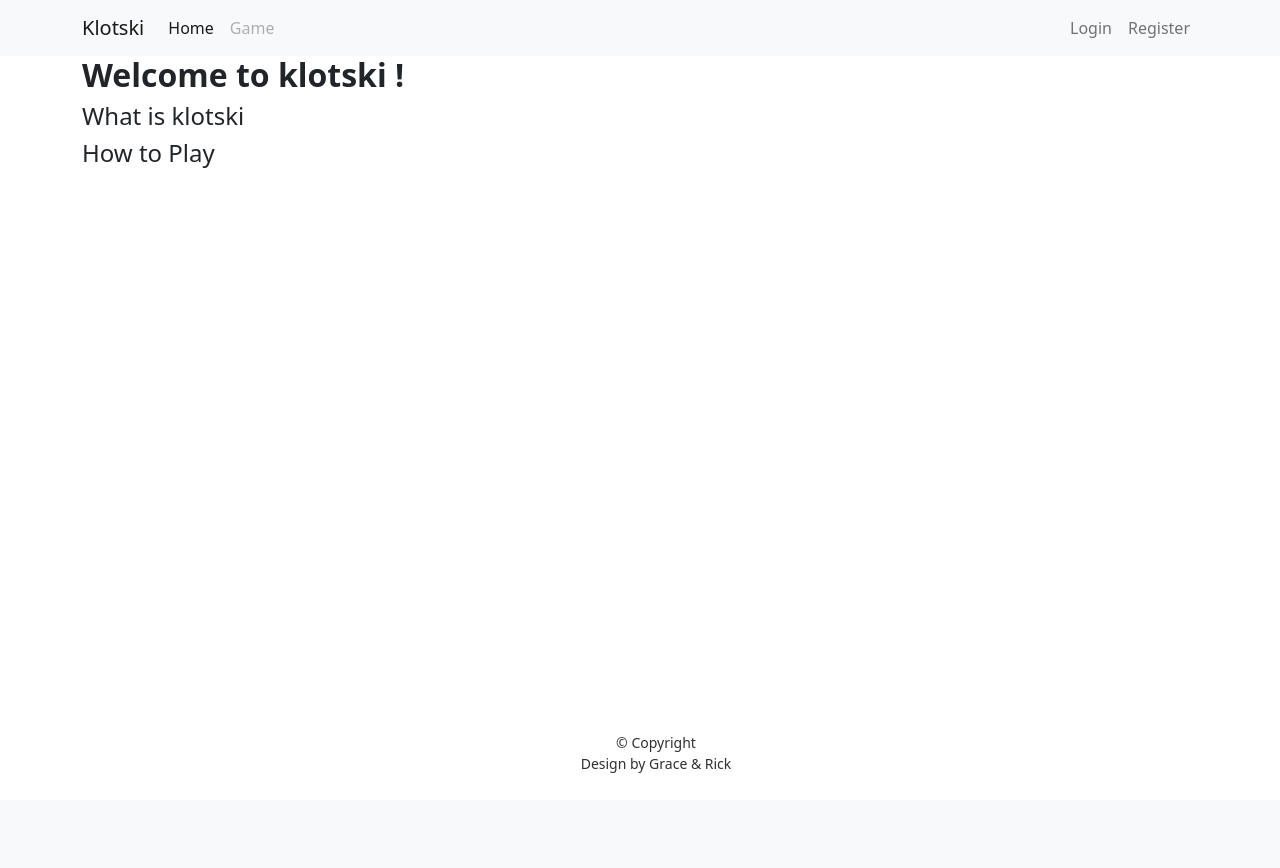
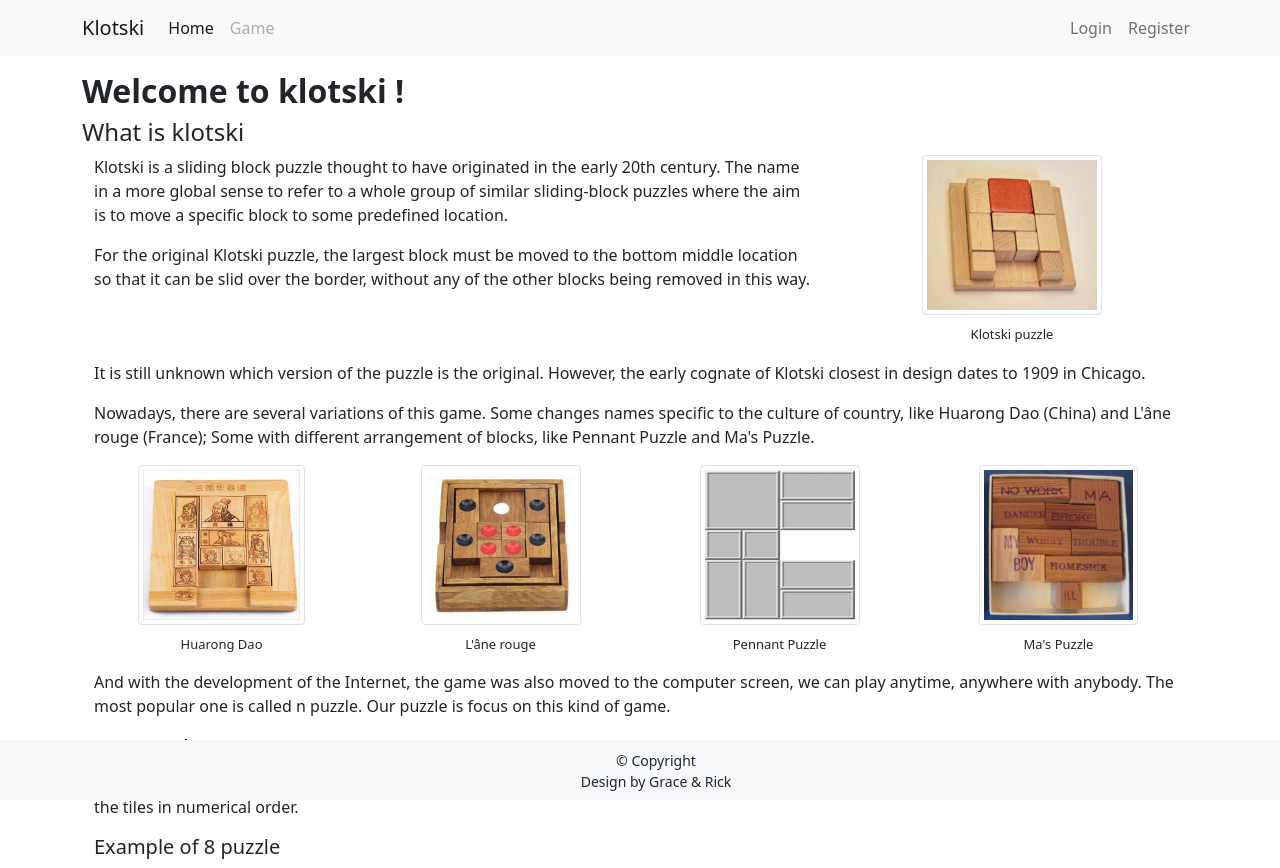
Before and after one commit to RickWangPerth/CITS5505-Project2, a Flask app: page / in a window 1280 px wide. Shown: the top 868 px of the page. Before the commit the page ends 773 px from the top, so only its background shows below. Run offline with Flask 2, Linux system fonts and the light colour scheme.

Commit message:
finish content and CSS for intro page

```diff
--- a/app/static/style.css
+++ b/app/static/style.css
@@ -15,11 +15,59 @@
 }
 
 footer {
-	padding-top: 20px;
-	margin-bottom: 10px;
-	color: #303030;
+	position: fixed;
+    padding: 10px 10px 0px 10px;
+    bottom: 0;
+    width: 100%;
+    height: 60px;
 	font-size: 14px;
 	text-align: center;
-	position: relative;
-	margin-right: 5%;
+
   }
+
+#puzzle1 {
+	max-width: 80%;
+	display: block;
+    margin-left: auto;
+    margin-right: auto;
+	height:10rem;
+}
+
+#puzzle2 {
+	/* max-width: 90%; */
+	height: 10rem;
+	display: block;
+    margin-left: auto;
+    margin-right: auto;
+}
+
+#puzzle3 {
+	max-width: 90%;
+	height: 10rem;
+	width: 10rem;
+	display: block;
+    margin-left: auto;
+    margin-right: auto;
+}
+
+.image-text {
+	margin-top: 10px;
+	text-align: center;
+	font-size: small;
+}
+
+
+
+a:visited {
+	color:dimgray;
+}
+
+
+
+#puzzle4 {
+	margin-top: 1rem;
+	height: 15rem;
+	display: block;
+    margin-left: auto;
+    margin-right: auto;
+}
--- a/app/templates/base.html
+++ b/app/templates/base.html
@@ -14,7 +14,11 @@
       href="https://cdn.jsdelivr.net/npm/bootstrap@5.1.3/dist/css/bootstrap.min.css"
       rel="stylesheet"
     />
-    <script src="https://cdn.jsdelivr.net/npm/bootstrap@5.1.3/dist/js/bootstrap.bundle.min.js" integrity="sha384-ka7Sk0Gln4gmtz2MlQnikT1wXgYsOg+OMhuP+IlRH9sENBO0LRn5q+8nbTov4+1p" crossorigin="anonymous"></script>
+    <script
+      src="https://cdn.jsdelivr.net/npm/bootstrap@5.1.3/dist/js/bootstrap.bundle.min.js"
+      integrity="sha384-ka7Sk0Gln4gmtz2MlQnikT1wXgYsOg+OMhuP+IlRH9sENBO0LRn5q+8nbTov4+1p"
+      crossorigin="anonymous"
+    ></script>
     <meta name="viewport" content="width=device-width, initial-scale=1" />
   </head>
 
@@ -75,7 +79,6 @@
               <a class="nav-link" href="{{ url_for('logout') }}"> Logout</a>
             </li>
             {% endif %}
-
           </ul>
         </div>
       </div>
@@ -83,14 +86,16 @@
 
     {% with messages = get_flashed_messages() %} {% if messages %} {% for
     message in messages %}
-    <div class="container alert" style="padding: 10px; width:fit-content;">{{message }}</div>
+    <div class="container alert" style="padding: 10px; width: fit-content">
+      {{message }}
+    </div>
     {% endfor %} {% endif %} {% endwith %}
 
     <div class="container" id="main">{% block content %} {% endblock %}</div>
 
     <!-- Footer -->
 
-    <footer class="container fixed-bottom">
+    <footer class="navbar-light bg-light">
       <div>
         <ul>
           © Copyright
--- a/app/templates/game.html
+++ b/app/templates/game.html
@@ -2,7 +2,7 @@
 
 {% block content %}
 
-<h1>Hi, {{ current_user.username }}!</h1>
+<h1 class="fs-2 fw-bolder" style="margin-top: 1rem;">Hi, {{ current_user.username }} !</h1>
 <link rel="stylesheet" href="{{ url_for('static', filename='game2.css') }}" />
 
 <div class="div3">
--- a/app/templates/index.html
+++ b/app/templates/index.html
@@ -1,15 +1,125 @@
-{% extends "base.html" %}
-
-{% block content %}
-
-{% if current_user.is_anonymous %}
-<h1 class="fs-2 fw-bolder">Welcome to klotski !</h1>
+{% extends "base.html" %} {% block content %} {% if current_user.is_anonymous %}
+<h1 class="fs-2 fw-bolder" style="margin-top: 1rem;">Welcome to klotski !</h1>
 {% else %}
-<h1>Hi, {{ current_user.username }}!</h1>
+<h1 class="fs-2 fw-bolder" style="margin-top: 1rem;">Hi, {{ current_user.username }} !</h1>
 {% endif %}
 
-<h2 class="fs-4">What is klotski </h2>
+<h2 class="fs-4">What is klotski</h2>
+
+<div class="container">
+  <div class="row">
+    <div class="col-sm-8">
+      <p>
+        Klotski is a sliding block puzzle thought to have originated in the
+        early 20th century. The name in a more global sense to refer to a whole
+        group of similar sliding-block puzzles where the aim is to move a
+        specific block to some predefined location.
+      </p>
+      <p>
+        For the original Klotski puzzle, the largest block must be moved to the
+        bottom middle location so that it can be slid over the border, without
+        any of the other blocks being removed in this way.
+      </p>
+    </div>
+
+    <div class="col-sm-4">
+      <img
+        id="puzzle1"
+        class="img-thumbnail"
+        src="{{ url_for('static',filename='./images/puzzle1.jpeg') }}"
+        alt="Klotski puzzle"
+      />
+      <p class="image-text">Klotski puzzle</p>
+    </div>
+  </div>
+</div>
+
+<div class="container">
+  <div>
+    <p>
+      It is still unknown which version of the puzzle is the original. However,
+      the early cognate of Klotski closest in design dates to 1909 in Chicago.
+    </p>
+    <p>
+      Nowadays, there are several variations of this game. Some changes names
+      specific to the culture of country, like Huarong Dao (China) and L'âne
+      rouge (France); Some with different arrangement of blocks, like Pennant
+      Puzzle and Ma's Puzzle.
+    </p>
+  </div>
+  <div class="row">
+    <div class="col-sm-3">
+      <img
+        id="puzzle2"
+        class="img-thumbnail"
+        src="{{ url_for('static',filename='./images/puzzle2.jpeg') }}"
+        alt="Huarong Dao"
+      />
+      <p class="image-text">Huarong Dao</p>
+    </div>
+    <div class="col-sm-3">
+      <img
+        id="puzzle2"
+        class="img-thumbnail"
+        src="{{ url_for('static',filename='./images/puzzle3.jpeg') }}"
+        alt="L'âne rouge"
+      />
+      <p class="image-text">L'âne rouge</p>
+    </div>
+    <div class="col-sm-3">
+      <img
+        id="puzzle3"
+        class="img-thumbnail"
+        src="{{ url_for('static',filename='./images/puzzle4.png') }}"
+        alt="Pennant Puzzle"
+      />
+      <p class="image-text">Pennant Puzzle</p>
+    </div>
+    <div class="col-sm-3">
+      <img
+        id="puzzle2"
+        class="img-thumbnail"
+        src="{{ url_for('static',filename='./images/puzzle5.png') }}"
+        alt="Ma's Puzzle"
+      />
+      <p class="image-text">Ma's Puzzle</p>
+    </div>
+  </div>
+  <div>
+    <p>
+      And with the development of the Internet, the game was also moved to the
+      computer screen, we can play anytime, anywhere with anybody. The most
+      popular one is called n puzzle. Our puzzle is focus on this kind of game.
+    </p>
+  </div>
+</div>
 
 <h2 class="fs-4">How to Play</h2>
 
+<div class="container">
+  <p>
+    N puzzle is a sliding puzzle having n square tiles numbered 1-n in a frame,
+    leaving one unoccupied tile position. The goal of the puzzle is to place the
+    tiles in numerical order.
+  </p>
+  <h3 class="fs-5">Example of 8 puzzle</h3>
+  <div class="row">
+    <div class="col-sm-6 offset-sm-3">
+        <img
+          id="puzzle4"
+          alt="Example of puzzle"
+          class="img-thumbnail"
+          src="https://miro.medium.com/max/508/1*YxeZJzfhW4kn5O5wAGbkIg.gif"
+          role="presentation"
+        />
+        <P class="image-text">
+            <a href="https://github.com/AlexP11223/EightPuzzleSolver" target="_blank">Image source</a>
+        </P>
+      </div>
+
+  </div>
+
+
+</div>
+
 {% endblock %}
--- a/app/templates/login.html
+++ b/app/templates/login.html
@@ -1,7 +1,7 @@
 {% extends "base.html" %}
 
 {% block content %}
-    <h1>Sign In</h1>
+    <h1 class="fs-2 fw-bolder" style="margin-top: 1rem;">Sign In</h1>
     <form action="" method="post" novalidate>
         {{ form.hidden_tag() }}
         <p>
--- a/app/templates/register.html
+++ b/app/templates/register.html
@@ -1,7 +1,7 @@
 {% extends "base.html" %}
 
 {% block content %}
-    <h1>Register</h1>
+    <h1 class="fs-2 fw-bolder" style="margin-top: 1rem;">Register</h1>
     <form action="" method="post">
         {{ form.hidden_tag() }}
         <p>
--- a/app/templates/user.html
+++ b/app/templates/user.html
@@ -2,6 +2,6 @@
 {% extends "base.html" %}
 
 {% block content %}
-    <h1>User: {{ user.username }}</h1>
+    <h1 class="fs-2 fw-bolder" style="margin-top: 1rem;">User: {{ user.username }}</h1>
 
 {% endblock %}
```
Also changed, not shown: app/static/images/puzzle1.jpeg (added), app/static/images/puzzle2.jpeg (added), app/static/images/puzzle3.jpeg (added), app/static/images/puzzle4.png (added), app/static/images/puzzle5.png (added).
